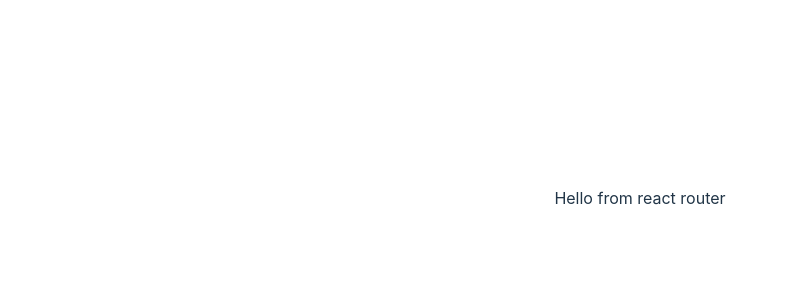
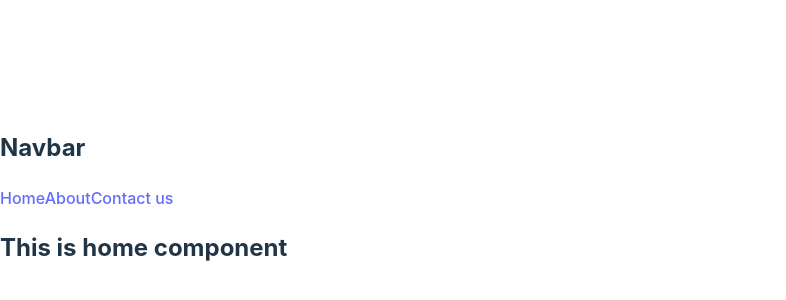
Before and after one commit to sowmik-sec/introduction-to-react-router, a React (Vite) app: page / in a window 1280 px wide. Shown: the part 202-502 px from the top of the page, without its empty margins (0-786 px from the left). Built offline with nearby package versions, Linux system fonts and the light colour scheme.

Commit message:
Nested Route Concepts

```diff
--- /dev/null
+++ b/src/components/About/About.jsx
@@ -0,0 +1,5 @@
+function About() {
+  return <div>This is about us component</div>;
+}
+
+export default About;
--- /dev/null
+++ b/src/components/Contact/Contact.jsx
@@ -0,0 +1,10 @@
+function Contact() {
+  return (
+    <div>
+      <h2>Contact us</h2>
+      <p>We are one call away</p>
+    </div>
+  );
+}
+
+export default Contact;
--- /dev/null
+++ b/src/components/Header/Header.jsx
@@ -0,0 +1,14 @@
+function Header() {
+  return (
+    <div>
+      <h2>Navbar</h2>
+      <nav>
+        <a href="/">Home</a>
+        <a href="/about">About</a>
+        <a href="/contact">Contact us</a>
+      </nav>
+    </div>
+  );
+}
+
+export default Header;
--- /dev/null
+++ b/src/components/Home/Home.jsx
@@ -0,0 +1,14 @@
+import { Outlet } from "react-router-dom";
+import Header from "../Header/Header";
+
+function Home() {
+  return (
+    <div>
+      <Header />
+      <h2>This is home component</h2>
+      <Outlet />
+    </div>
+  );
+}
+
+export default Home;
```
Also changed, not shown: src/main.jsx (+16 -10 lines).
